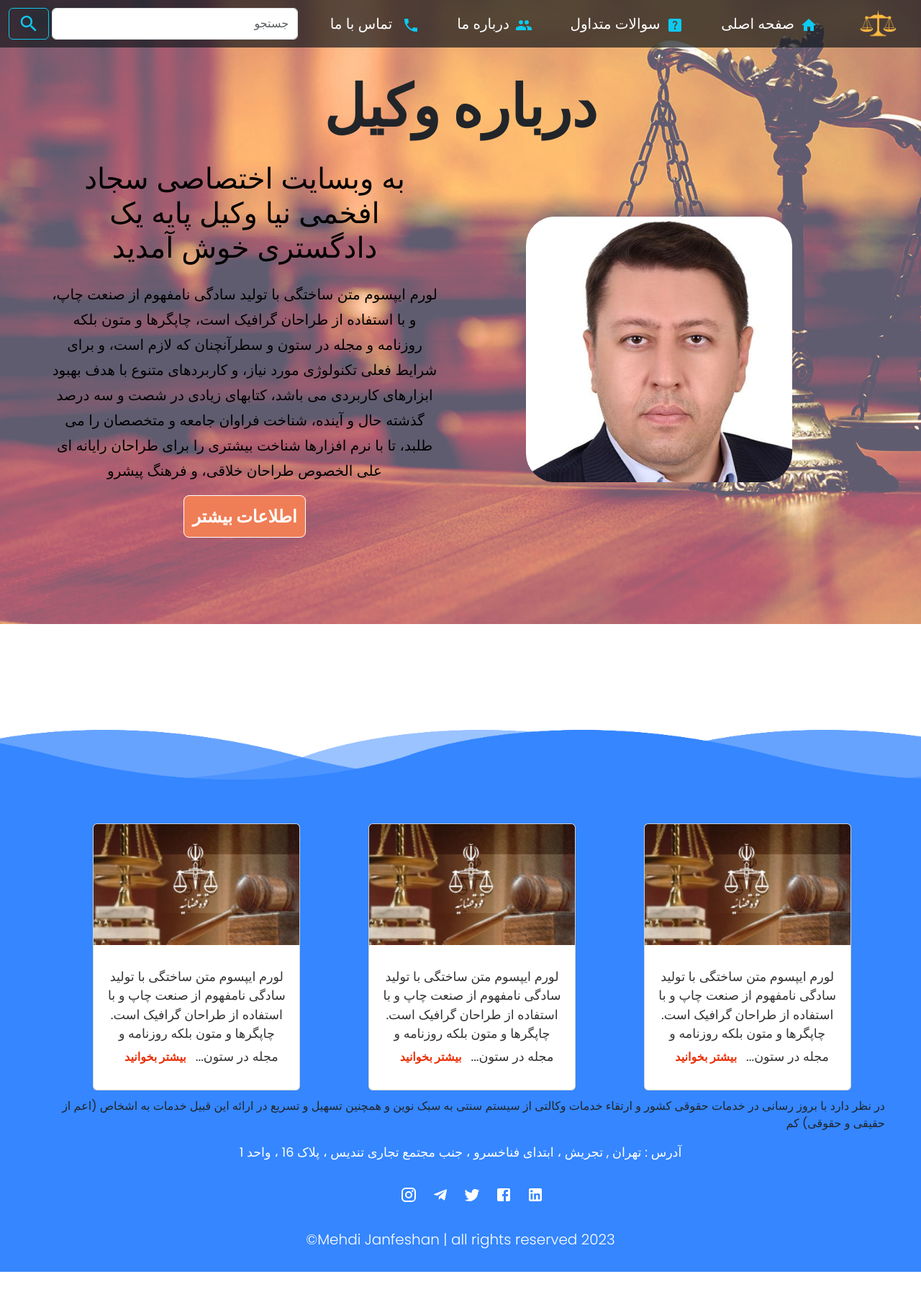
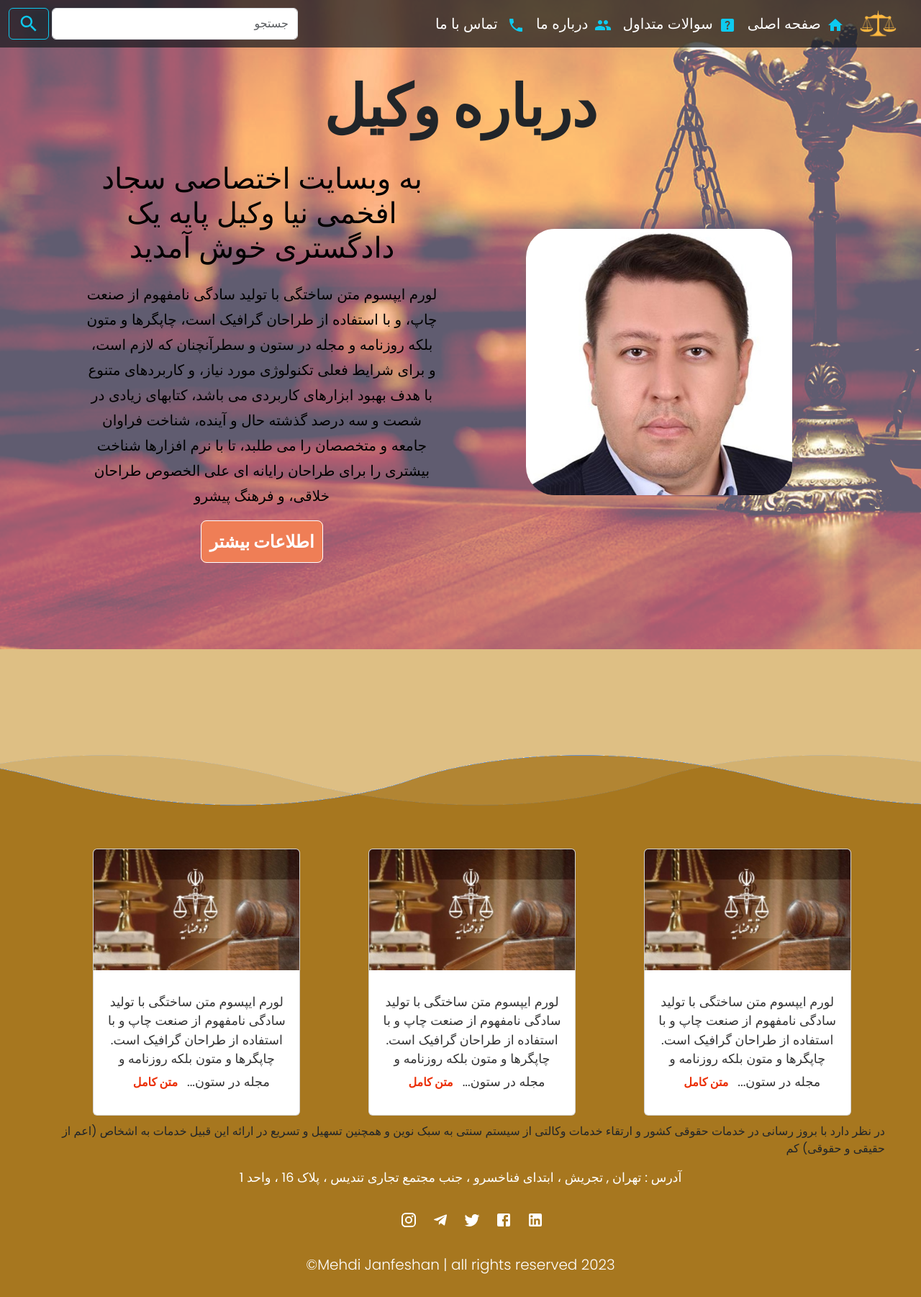
Before and after one commit to s-m-jan/faribasApp, a React (Create React App) app: page /about in a window 1280 px wide. Shown: the whole page at 72% size. Before the commit the page ends 1767 px from the top, so only its background shows below. Built offline with nearby package versions, Linux system fonts and the light colour scheme.

Commit message:
footer bugs solved

```diff
--- a/src/components/Navbar/Navbar.jsx
+++ b/src/components/Navbar/Navbar.jsx
@@ -1,14 +1,19 @@
-import { Group, HelpCenter, Home, LocalPhone, Search } from "@mui/icons-material";
+import {
+  Group,
+  HelpCenter,
+  Home,
+  LocalPhone,
+  Search,
+} from "@mui/icons-material";
 import React from "react";
 import { Link } from "react-router-dom";
-import logo from "./../../assets/images/logo01-removebg-preview.png"
+import logo from "./../../assets/images/logo01-removebg-preview.png";
 
 const linkStyle = {
-  textDecoration: "none"
+  textDecoration: "none",
 };
 
 export default function Navbar() {
-
   return (
     // <div className="container-fluid">
     //   <div className={styled.navbar}>
@@ -26,44 +31,68 @@ export default function Navbar() {
     //   </div>
     // </div>
 
+    <div className="container-fluid">
+      <nav
+        className="navbar navbar-expand-lg fixed-top"
+        style={{ backgroundColor: "rgba(21,25,29,.7)" }}
+      >
+        <div className="container-fluid">
+          <span class="navbar-brand" href="#">
+            <img style={{ maxHeight: "40px" }} src={logo} alt="logo" />
+          </span>
+          <button
+            class="navbar-toggler"
+            type="button"
+            data-bs-toggle="collapse"
+            data-bs-target="#navbarNavAltMarkup"
+            aria-controls="navbarNavAltMarkup"
+            aria-expanded="false"
+            aria-label="Toggle navigation"
+          >
+            <span class="navbar-toggler-icon"></span>
+          </button>
 
- <div className="container-fluid">
-<nav className="navbar navbar-expand-lg fixed-top" style={{backgroundColor: "rgba(21,25,29,.7)"}} >
-      <div className="container-fluid">
-      <span  class="navbar-brand" href="#"><img style={{maxHeight: '40px'}} src={logo} alt="logo" /></span>
+          <div class="collapse navbar-collapse " id="navbarNavAltMarkup">
+            <div class="navbar-nav justify-content-between">
               <Link to="/" style={linkStyle}>
                 <a className="navbar-brand">
-        <Home className="ms-2 text-info"/>
-        <span style={{color: "#fff"}}>صفحه اصلی</span>
+                  <Home className="ms-2 text-info" />
+                  <span style={{ color: "#fff" }}>صفحه اصلی</span>
                 </a>
               </Link>
               <Link to="/faq" style={linkStyle}>
                 <a className="navbar-brand">
-        <HelpCenter className="ms-2 text-info"/>
-        <span style={{color: "#fff"}}>سوالات متداول </span>
+                  <HelpCenter className="ms-2 text-info" />
+                  <span style={{ color: "#fff" }}>سوالات متداول </span>
                 </a>
               </Link>
               <Link to="/about" style={linkStyle}>
                 <a className="navbar-brand">
-        <Group className="ms-2 text-info"/>
-        <span style={{color: "#fff"}}>درباره ما </span>
+                  <Group className="ms-2 text-info" />
+                  <span style={{ color: "#fff" }}>درباره ما </span>
                 </a>
               </Link>
               <Link to="/contactUs" style={linkStyle}>
                 <a className="navbar-brand">
-        <LocalPhone className="ms-2 text-info"/>
-        <span style={{color: "#fff"}}> تماس با ما  </span>
+                  <LocalPhone className="ms-2 text-info" />
+                  <span style={{ color: "#fff" }}> تماس با ما </span>
                 </a>
               </Link>
-      <form className="d-flex" role="search">
-        <input className="form-control me-2" type="search" placeholder="جستجو" aria-label="Search"/>
-        <button className="btn me-1 btn-outline-info" type="submit"><Search sx={{ fontSize: 30 }} /></button>
+            </div>
+          </div>
+          <form className="d-none d-lg-flex" role="search">
+            <input
+              className="form-control me-2"
+              type="search"
+              placeholder="جستجو"
+              aria-label="Search"
+            />
+            <button className="btn me-1 btn-outline-info" type="submit">
+              <Search sx={{ fontSize: 30 }} />
+            </button>
           </form>
-
-
         </div>
       </nav>
     </div>
-
   );
 }
--- a/src/components/footer/Footer.jsx
+++ b/src/components/footer/Footer.jsx
@@ -12,10 +12,7 @@ import {
 import FooterCard from "../footerCard/FooterCard";
 
 function Footer() {
-  const [showMore, setShowMore] = useState(false)
-  const handleClick = ()=>{
-    setShowMore(true)
-  }
+
   return (
     <div className={styles.footerContainer}>
       <footer>
@@ -28,9 +25,9 @@ function Footer() {
 
         <ul className={styles.menu} style={{ width: "100%" }}>
 
-          <FooterCard src={law01} showMore={showMore} firstText="لورم ایپسوم متن ساختگی با تولید سادگی نامفهوم از صنعت چاپ و با استفاده از طراحان گرافیک است. چاپگرها و متون بلکه روزنامه و مجله در ستون و سطرآنچنان که لازم است و برای شرایط فعلی تکنولوژی مورد نیاز و کاربردهای متنوع با هدف بهبود ابزارهای کاربردی می باشد. کتابهای زیادی در شصت و سه درصد گذشته، حال و آینده شناخت فراوان جامعه و متخصصان را می طلبد تا با نرم افزارها شناخت بیشتری را برای طراحان رایانه ای علی الخصوص طراحان خلاقی و فرهنگ پیشرو در زبان فارسی ایجاد کرد." secondText="لورم ایپسوم متن ساختگی با تولید سادگی نامفهوم از صنعت چاپ و با استفاده از طراحان گرافیک است. چاپگرها و متون بلکه روزنامه و مجله در ستون..." onClick={handleClick}/>
-          <FooterCard src={law01} showMore={showMore} firstText="لورم ایپسوم متن ساختگی با تولید سادگی نامفهوم از صنعت چاپ و با استفاده از طراحان گرافیک است. چاپگرها و متون بلکه روزنامه و مجله در ستون و سطرآنچنان که لازم است و برای شرایط فعلی تکنولوژی مورد نیاز و کاربردهای متنوع با هدف بهبود ابزارهای کاربردی می باشد. کتابهای زیادی در شصت و سه درصد گذشته، حال و آینده شناخت فراوان جامعه و متخصصان را می طلبد تا با نرم افزارها شناخت بیشتری را برای طراحان رایانه ای علی الخصوص طراحان خلاقی و فرهنگ پیشرو در زبان فارسی ایجاد کرد." secondText="لورم ایپسوم متن ساختگی با تولید سادگی نامفهوم از صنعت چاپ و با استفاده از طراحان گرافیک است. چاپگرها و متون بلکه روزنامه و مجله در ستون..." onClick={handleClick}/>
-          <FooterCard src={law01} showMore={showMore} firstText="لورم ایپسوم متن ساختگی با تولید سادگی نامفهوم از صنعت چاپ و با استفاده از طراحان گرافیک است. چاپگرها و متون بلکه روزنامه و مجله در ستون و سطرآنچنان که لازم است و برای شرایط فعلی تکنولوژی مورد نیاز و کاربردهای متنوع با هدف بهبود ابزارهای کاربردی می باشد. کتابهای زیادی در شصت و سه درصد گذشته، حال و آینده شناخت فراوان جامعه و متخصصان را می طلبد تا با نرم افزارها شناخت بیشتری را برای طراحان رایانه ای علی الخصوص طراحان خلاقی و فرهنگ پیشرو در زبان فارسی ایجاد کرد." secondText="لورم ایپسوم متن ساختگی با تولید سادگی نامفهوم از صنعت چاپ و با استفاده از طراحان گرافیک است. چاپگرها و متون بلکه روزنامه و مجله در ستون..." onClick={handleClick}/>
+          <FooterCard src={law01}  firstText="لورم ایپسوم متن ساختگی با تولید سادگی نامفهوم از صنعت چاپ و با استفاده از طراحان گرافیک است. چاپگرها و متون بلکه روزنامه و مجله در ستون و سطرآنچنان که لازم است و برای شرایط فعلی تکنولوژی مورد نیاز و کاربردهای متنوع با هدف بهبود ابزارهای کاربردی می باشد. کتابهای زیادی در شصت و سه درصد گذشته، حال و آینده شناخت فراوان جامعه و متخصصان را می طلبد تا با نرم افزارها شناخت بیشتری را برای طراحان رایانه ای علی الخصوص طراحان خلاقی و فرهنگ پیشرو در زبان فارسی ایجاد کرد." secondText="لورم ایپسوم متن ساختگی با تولید سادگی نامفهوم از صنعت چاپ و با استفاده از طراحان گرافیک است. چاپگرها و متون بلکه روزنامه و مجله در ستون..." />
+          <FooterCard src={law01}  firstText="لورم ایپسوم متن ساختگی با تولید سادگی نامفهوم از صنعت چاپ و با استفاده از طراحان گرافیک است. چاپگرها و متون بلکه روزنامه و مجله در ستون و سطرآنچنان که لازم است و برای شرایط فعلی تکنولوژی مورد نیاز و کاربردهای متنوع با هدف بهبود ابزارهای کاربردی می باشد. کتابهای زیادی در شصت و سه درصد گذشته، حال و آینده شناخت فراوان جامعه و متخصصان را می طلبد تا با نرم افزارها شناخت بیشتری را برای طراحان رایانه ای علی الخصوص طراحان خلاقی و فرهنگ پیشرو در زبان فارسی ایجاد کرد." secondText="لورم ایپسوم متن ساختگی با تولید سادگی نامفهوم از صنعت چاپ و با استفاده از طراحان گرافیک است. چاپگرها و متون بلکه روزنامه و مجله در ستون..." />
+          <FooterCard src={law01}  firstText="لورم ایپسوم متن ساختگی با تولید سادگی نامفهوم از صنعت چاپ و با استفاده از طراحان گرافیک است. چاپگرها و متون بلکه روزنامه و مجله در ستون و سطرآنچنان که لازم است و برای شرایط فعلی تکنولوژی مورد نیاز و کاربردهای متنوع با هدف بهبود ابزارهای کاربردی می باشد. کتابهای زیادی در شصت و سه درصد گذشته، حال و آینده شناخت فراوان جامعه و متخصصان را می طلبد تا با نرم افزارها شناخت بیشتری را برای طراحان رایانه ای علی الخصوص طراحان خلاقی و فرهنگ پیشرو در زبان فارسی ایجاد کرد." secondText="لورم ایپسوم متن ساختگی با تولید سادگی نامفهوم از صنعت چاپ و با استفاده از طراحان گرافیک است. چاپگرها و متون بلکه روزنامه و مجله در ستون..." />
 
 
         </ul>
--- a/src/components/footer/Footer.module.css
+++ b/src/components/footer/Footer.module.css
@@ -13,13 +13,13 @@
     justify-content: flex-end;
     align-items: flex-end;
     min-height: 900px;
-    background: #fff;
+    background: rgb(222, 191, 132);
 }
 
 footer{
     position: relative;
     width: 100%;
-    background: #3586ff;
+    background: rgb(167, 119, 31);
     min-height: 100px;
     padding: 20px 50px;
     display: flex;
@@ -91,7 +91,7 @@ footer .wave{
     left: 0;
     width: 100%;
     height: 100px;
-    background: url(../../assets/images/wave.png);
+    background: url(../../assets/images/wave01.png);
     background-size: 1000px 100px;
 }
 
--- a/src/components/footerCard/FooterCard.jsx
+++ b/src/components/footerCard/FooterCard.jsx
@@ -1,16 +1,23 @@
-import React from 'react'
+import React, { useState } from 'react'
 import styles from "./FooterCard.module.css"
 
 const FooterCard = (props) => {
+  const [showMore, setShowMore] = useState(false)
+  const handleMore = ()=>{
+    setShowMore(true)
+  }
+  const handleLess = ()=>{
+    setShowMore(false)
+  }
   return (
     <div className={styles.cardStyle}>
        <li>
           <div className="card" style={{width: "18rem"}}>
               <img src={props.src} className="card-img-top" alt="..." />
               <div className="card-body">
-                {props.showMore? <p style={{color: "#333"}}>{props.firstText}</p> : <p  style={{color: "#333"}}>
+                {showMore? <p style={{color: "#333"}}>{props.firstText} <span className="btn fw-bold" style={{color: "#eb2f06"}} onClick={handleLess}> بازگشت به متن کوتاه </span></p> : <p  style={{color: "#333"}}>
                     {props.secondText}
-                     <span className="btn fw-bold" style={{color: "#eb2f06"}} onClick={props.onClick}> بیشتر بخوانید</span>
+                     <span className="btn fw-bold" style={{color: "#eb2f06"}} onClick={handleMore}> متن کامل </span>
                  </p>}
               </div>
             </div>
--- a/src/components/movieBg/MovieBg.module.css
+++ b/src/components/movieBg/MovieBg.module.css
@@ -28,7 +28,7 @@ video{
 }
 
 .content img{
-    width: 20%;
+    width: 10%;
     opacity: .8;
     border-radius: 30px;
 }
--- a/src/pages/AboutUs/AboutUs.jsx
+++ b/src/pages/AboutUs/AboutUs.jsx
@@ -21,10 +21,10 @@ export default function AboutUs() {
           </div>
         </div>
         <div className="col-lg-6 ">
-          <div className={`card ${styled.infoAbout}`} style={{width: "36rem"}}>
+          <div className={`card ${styled.infoAbout}`} >
             <div className={`card-body ${styled.infoAboutBody}`}>
               <h5 className="card-title display-6 mb-4">به وبسایت اختصاصی سجاد افخمی نیا وکیل پایه یک دادگستری خوش آمدید</h5>
-              <p className="card-text lead ">
+              <p className="card-text lead cardContent">
               لورم ایپسوم متن ساختگی با تولید سادگی نامفهوم از صنعت چاپ، و با استفاده از طراحان گرافیک است، چاپگرها و متون بلکه روزنامه و مجله در ستون و سطرآنچنان که لازم است، و برای شرایط فعلی تکنولوژی مورد نیاز، و کاربردهای متنوع با هدف بهبود ابزارهای کاربردی می باشد، کتابهای زیادی در شصت و سه درصد گذشته حال و آینده، شناخت فراوان جامعه و متخصصان را می طلبد، تا با نرم افزارها شناخت بیشتری را برای طراحان رایانه ای علی الخصوص طراحان خلاقی، و فرهنگ پیشرو
               </p>
               <button id={styled.ctaButton}>
```
Also changed, not shown: src/pages/AboutUs/AboutUs.module.css (+7 -7 lines), src/assets/images/wave01.png (added). Lines whose indentation alone changed are shown as unchanged.
